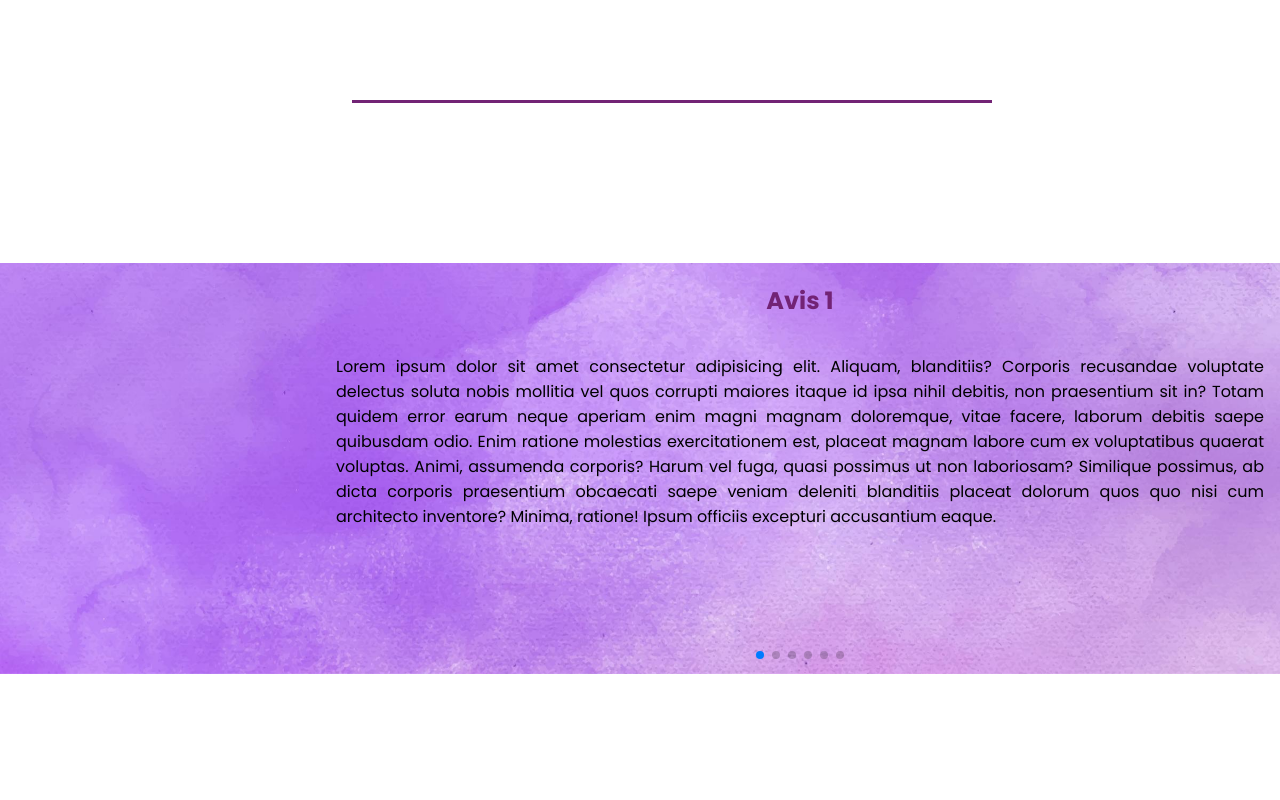
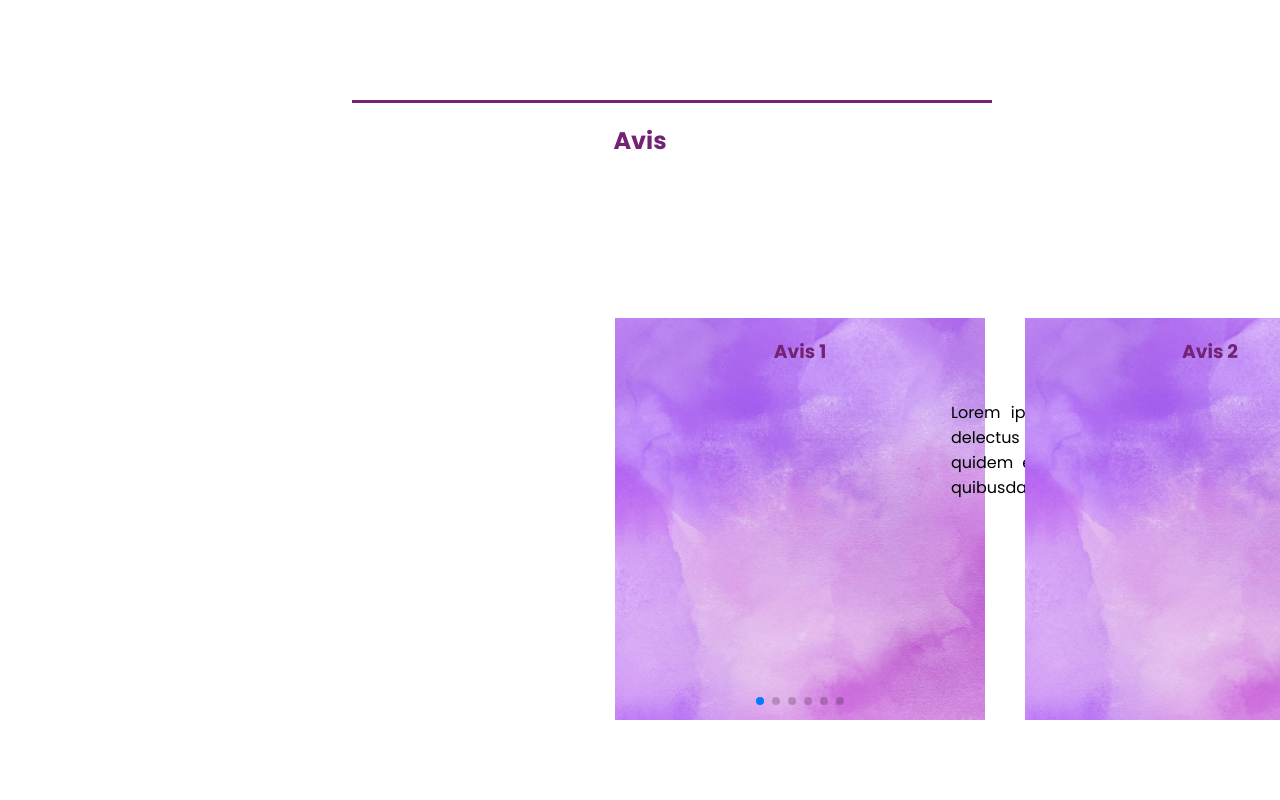
Before and after one commit to CathyThuliez/Crea-tech, a React (Create React App) app in the folder crea-tech/: page / in a window 1280 px wide. Shown: the part 1500-2300 px from the top of the page. Built offline with nearby package versions, Linux system fonts and the light colour scheme.

Commit message:
MAJ du carousel dans Avis + ajout du css

```diff
--- a/crea-tech/src/components/Avis.js
+++ b/crea-tech/src/components/Avis.js
@@ -30,65 +30,71 @@
 
 // export default Avis;
 
-import React from 'react';
+import React from "react";
 // Import Swiper React components
-import { Swiper, SwiperSlide } from 'swiper/react';
-
+import { Swiper, SwiperSlide } from "swiper/react";
 // Import Swiper styles
-import 'swiper/css';
-// import 'swiper/css/effect-coverflow';
-import 'swiper/css/pagination';
+import "swiper/css";
+import "swiper/css/pagination";
 
 // import required modules
-import { EffectCoverflow, Pagination } from 'swiper/modules';
-
-export default function App() {
+import { Pagination } from "swiper/modules";
+const Carousel = () => {
   return (
-    <>
+    <section>
+      <h2>Avis</h2>
       <Swiper
-        effect={'coverflow'}
-        grabCursor={true}
+        slidesPerView={4}
+        spaceBetween={40}
         centeredSlides={true}
-        slidesPerView={'auto'}
-        coverflowEffect={{
-          rotate: 50,
-          stretch: 0,
-          depth: 100,
-          modifier: 1,
-          slideShadows: true,
+        pagination={{
+          clickable: true,
         }}
-        pagination={true}
-        modules={[EffectCoverflow, Pagination]}
+        modules={[Pagination]}
         className="mySwiper"
       >
         <SwiperSlide>
-          <h2> Avis 1 </h2>
-          <p>Lorem ipsum dolor sit amet consectetur adipisicing elit. Aliquam, blanditiis? Corporis recusandae voluptate delectus soluta nobis mollitia vel quos corrupti maiores itaque id ipsa nihil debitis, non praesentium sit in?
-          Totam quidem error earum neque aperiam enim magni magnam doloremque, vitae facere, laborum debitis saepe quibusdam odio. Enim ratione molestias exercitationem est, placeat magnam labore cum ex voluptatibus quaerat voluptas.
-          Animi, assumenda corporis? Harum vel fuga, quasi possimus ut non laboriosam? Similique possimus, ab dicta corporis praesentium obcaecati saepe veniam deleniti blanditiis placeat dolorum quos quo nisi cum architecto inventore?
-          Minima, ratione! Ipsum officiis excepturi accusantium eaque. </p>
+          <h3> Avis 1 </h3>
+          <p>
+            Lorem ipsum dolor sit amet consectetur adipisicing elit. Aliquam,
+            blanditiis? Corporis recusandae voluptate delectus soluta nobis
+            mollitia vel quos corrupti maiores itaque id ipsa nihil debitis, non
+            praesentium sit in? Totam quidem error earum neque aperiam enim
+            magni magnam doloremque, vitae facere, laborum debitis saepe
+            quibusdam odio.
+          </p>
         </SwiperSlide>
         <SwiperSlide>
-        <h2> Avis 2 </h2>
-          <p> Avis 2 </p>
+          <h3> Avis 2 </h3>
+          <p>
+            Lorem ipsum dolor sit amet consectetur adipisicing elit.
+            Consectetur, inventore?
+          </p>
         </SwiperSlide>
         <SwiperSlide>
-        <h2> Avis 3 </h2>
-          <p> Avis 3 </p>
+          <h3> Avis 3 </h3>
+          <p>
+            Lorem ipsum dolor sit amet consectetur adipisicing elit. Illo ut
+            consectetur nobis provident totam recusandae, perferendis at
+            consequuntur repudiandae ex est sapiente quibusdam autem, fugit iure
+            ipsam veniam quas necessitatibus.
+          </p>
         </SwiperSlide>
         <SwiperSlide>
-        <h2> Avis 4 </h2>
+          <h3> Avis 4 </h3>
           <p> Avis 4 </p>
         </SwiperSlide>
         <SwiperSlide>
-        <h2> Avis 5 </h2>
+          <h3> Avis 5 </h3>
           <p> Avis 5 </p>
         </SwiperSlide>
         <SwiperSlide>
-        <h2> Avis 6 </h2>
+          <h3> Avis 6 </h3>
           <p> Avis 6 </p>
         </SwiperSlide>
       </Swiper>
-    </>
+    </section>
   );
-}
+};
+
+export default Carousel;
```
